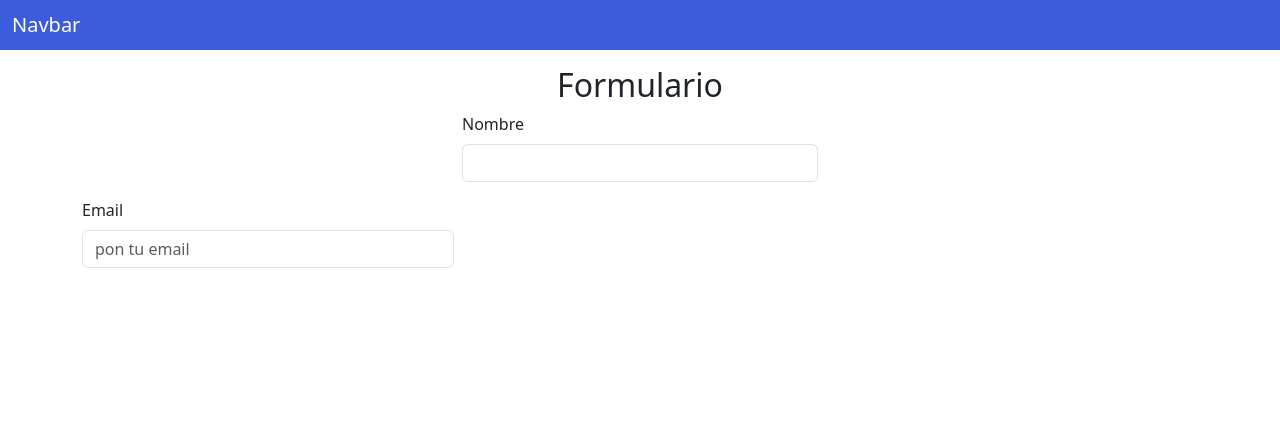
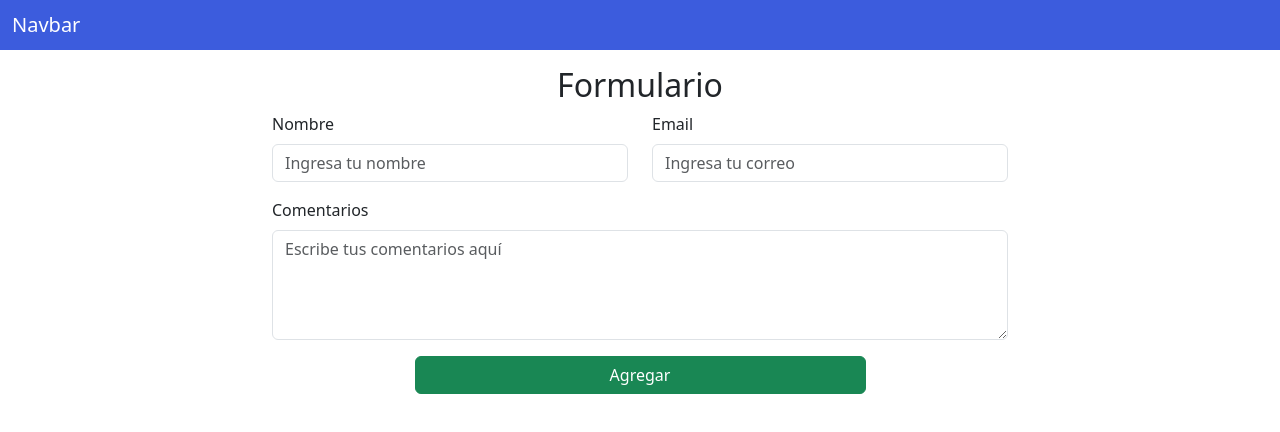
Before and after one commit to diannvac/sistemaComentarios, a React (Vite) app: page / in a window 1280 px wide. Shown: the top 432 px of the page. Built offline with nearby package versions, Linux system fonts and the light colour scheme.

Commit message:
Agregar cuadro de texto y boton

```diff
--- a/src/App.jsx
+++ b/src/App.jsx
@@ -1,5 +1,5 @@
-import React from 'react'
-import Navbar from './components/Navbar'
+import React from 'react';
+import Navbar from './components/Navbar';
 
 const App = () => {
   return (
@@ -10,38 +10,58 @@ const App = () => {
           <h2 className="text-center">Formulario</h2>
           <div className="col-4">
             <div className="mb-3">
-                    <label
-                        for="nombre"
-                        className="form-label">
+              <label htmlFor="nombre" className="form-label">
                 Nombre
               </label>
               <input
                 type="text"
                 className="form-control"
                 id="nombre"
-                        placeholder=""/>
+                placeholder="Ingresa tu nombre"
+              />
             </div>
-            </div>
-
           </div>
           <div className="col-4">
             <div className="mb-3">
-                    <label
-                        for="email"
-                        className="form-label">
+              <label htmlFor="email" className="form-label">
                 Email
               </label>
               <input
                 type="email"
                 className="form-control"
                 id="email"
-                        placeholder="pon tu email"/>
+                placeholder="Ingresa tu correo"
+              />
+            </div>
+          </div>
+          <div className="col-8">
+            <div className="mb-3">
+              <label htmlFor="comentarios" className="form-label">
+                Comentarios
+              </label>
+              <textarea
+                className="form-control"
+                id="comentarios"
+                rows="4"
+                placeholder="Escribe tus comentarios aquí"
+              ></textarea>
+            </div>
+          </div>
+        </div>
+        <div className="row justify-content-center">
+            <div className="col-5">
+                <button
+                    type="button"
+                    onclick="agregarFuncion()"
+                    className="btn btn-success w-100">
+                    Agregar</button>
+            </div>
         </div>
       </div>
 
-        </div>
+
     </>
-  )
-}
+  );
+};
 
-export default App
+export default App;
```
Lines whose indentation alone changed are shown as unchanged.
